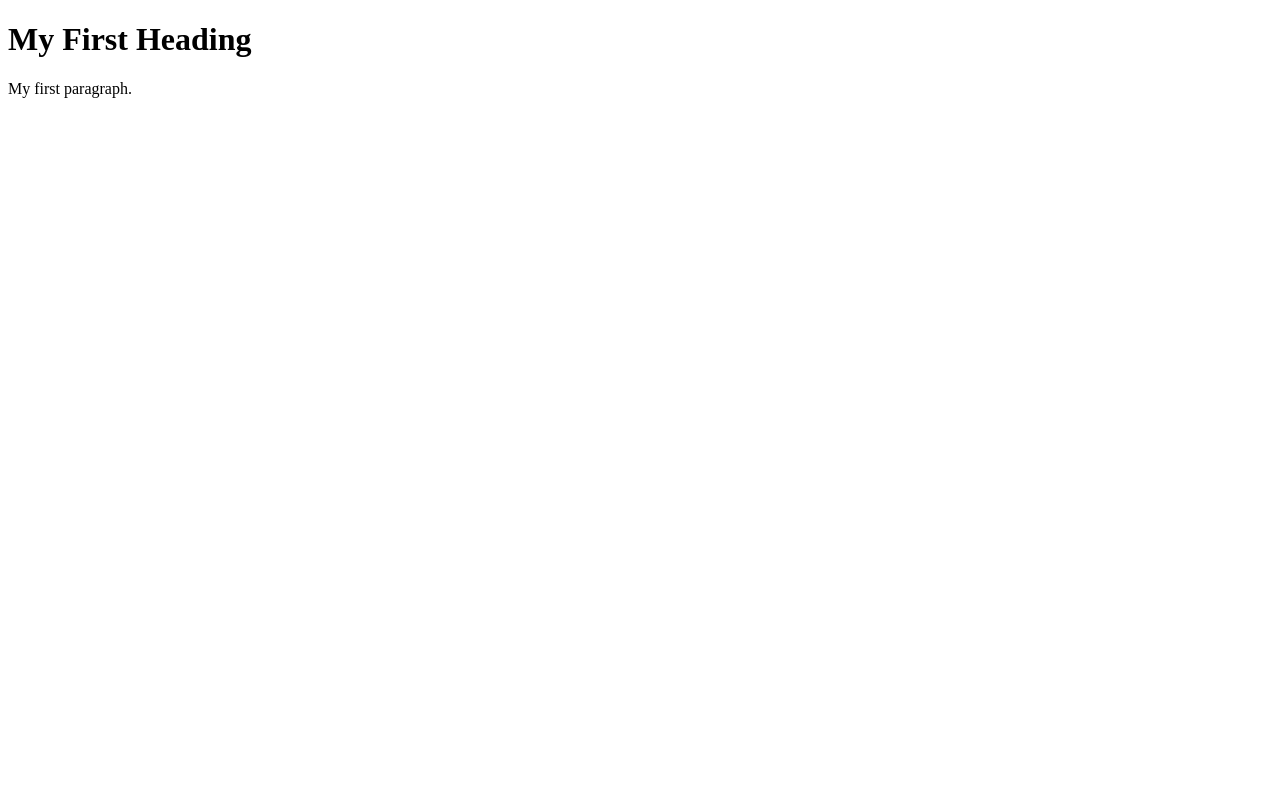
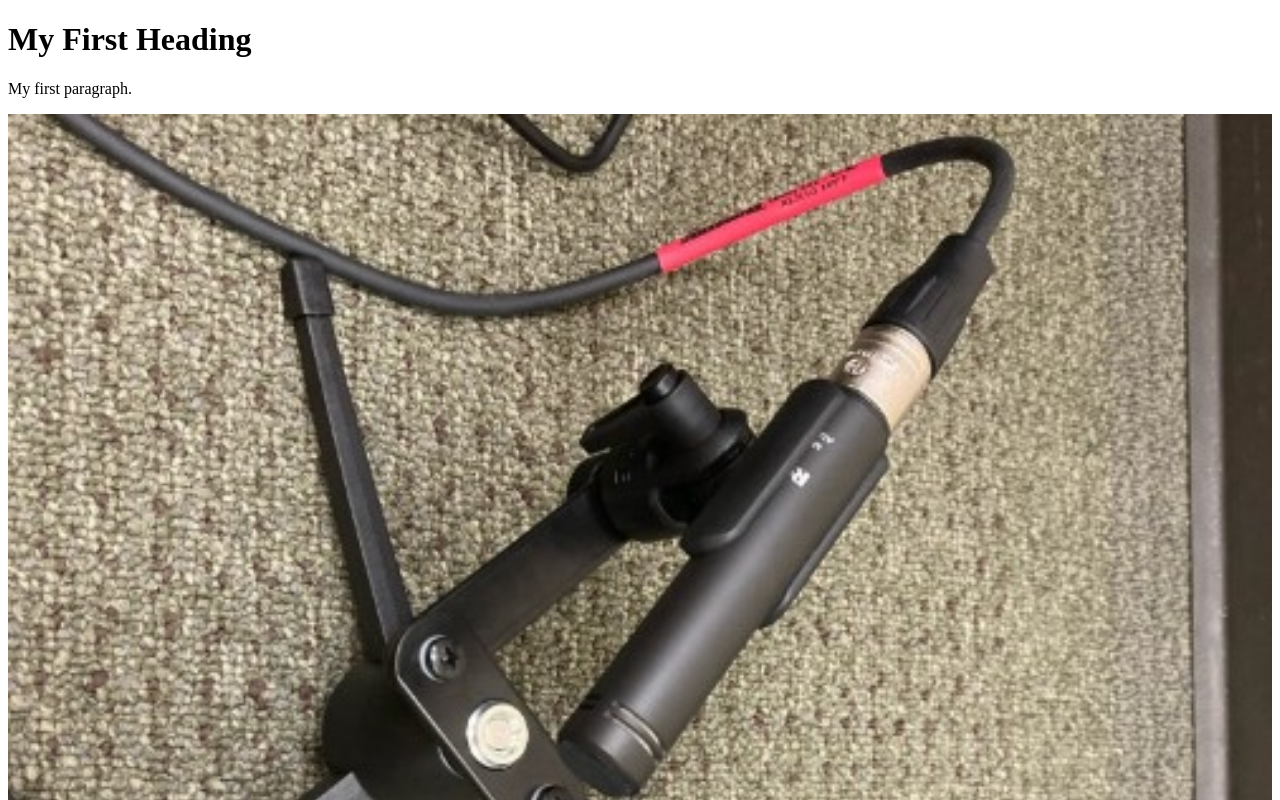
Before and after one commit to emorelli2020/technology-class, a plain HTML site: page studio.html in a window 1280 px wide. Shown: the top 800 px of the page. Drawn offline with Linux system fonts and the light colour scheme.

Commit message:
Update studio.html

```diff
--- a/studio.html
+++ b/studio.html
@@ -5,3 +5,5 @@
     <p>My first paragraph.</p>
   </body>
 </html>
+
+ <img src="XY Microphone.JPG" width="100%">
```
